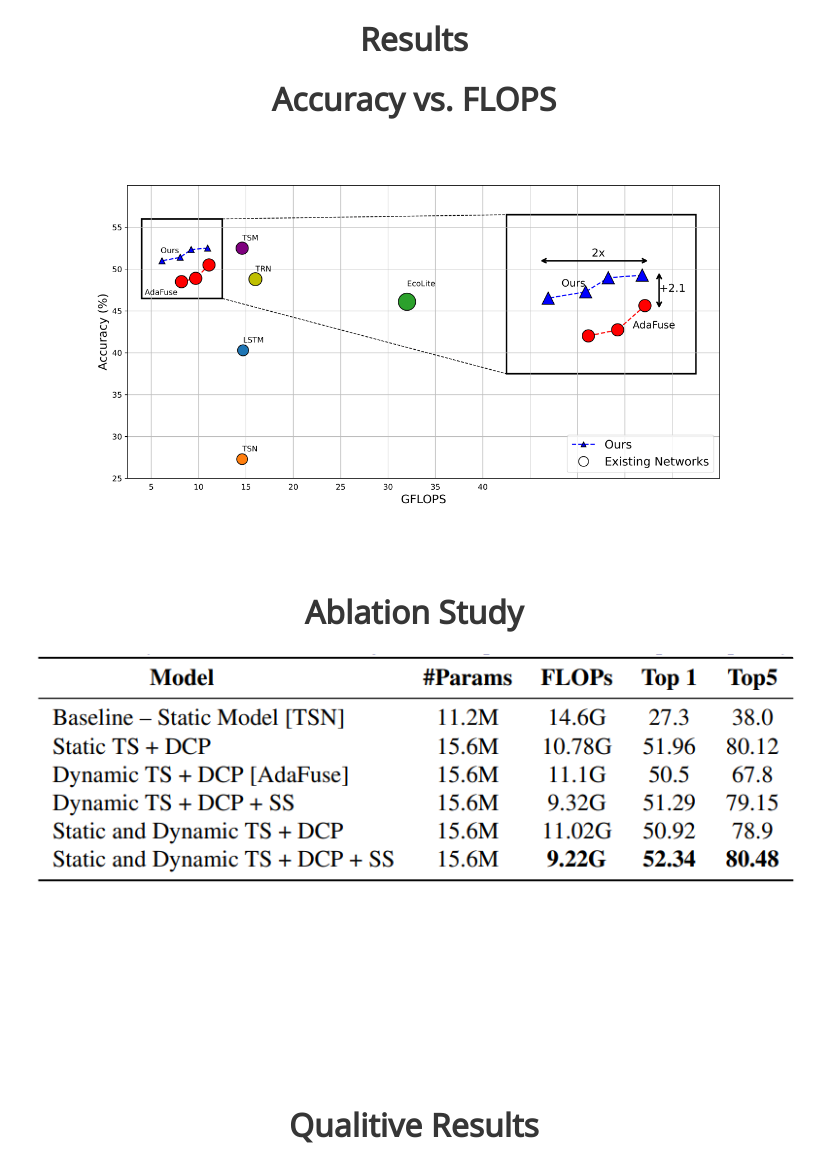
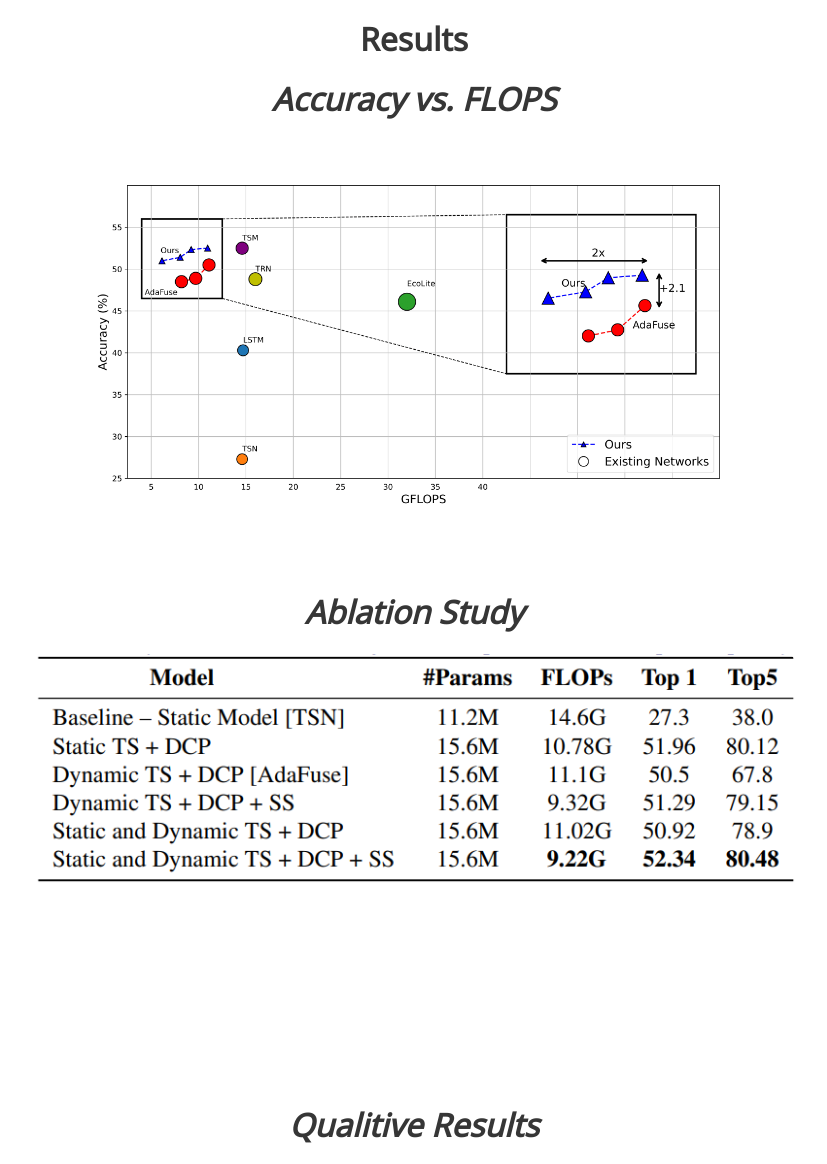
Before and after one commit to DSTEP-SIRC/DSTEP-SIRC.github.io, a plain HTML site: page index.html in a window 1280 px wide. Shown: the part 1916-3080 px from the top of the page, without its empty margins (226-1053 px from the left). Drawn offline with nearby package versions, Linux system fonts and the light colour scheme; grey boxes are pictures that could not be loaded; some icons are missing; a web font is replaced by a local one.

Commit message:
Update index.html

```diff
--- a/index.html
+++ b/index.html
@@ -190,7 +190,7 @@ j=d.createElement(s),dl=l!='dataLayer'?'&l='+l:'';j.async=true;j.src=
     </div>
     <div class="columns is-centered has-text-centered">
       <div class="column is-four-fifths">
-        <h3 class="title is-3">Accuracy vs. FLOPS</h3>
+        <h3 class="title is-3"><i>Accuracy vs. FLOPS</i></h4>
           <div class="publication-video">
           <img src="static/images/results.png" alt="results" width="1360"/>
         </div>
@@ -198,7 +198,7 @@ j=d.createElement(s),dl=l!='dataLayer'?'&l='+l:'';j.async=true;j.src=
     </div>
     <div class="columns is-centered has-text-centered">
       <div class="column is-four-fifths">
-        <h3 class="title is-3">Ablation Study</h3>
+        <h3 class="title is-3"><i>Ablation Study</i></h4>
           <div class="publication-video">
           <img src="static/images/results_1.png" alt="results_1" width="1360"/>
         </div>
@@ -206,7 +206,7 @@ j=d.createElement(s),dl=l!='dataLayer'?'&l='+l:'';j.async=true;j.src=
     </div>
     <div class="columns is-centered has-text-centered">
       <div class="column is-four-fifths">
-         <h3 class="title is-3">Qualitive Results</h3>
+         <h3 class="title is-3"><i>Qualitive Results</i></h4>
           <div class="publication-video">
           <img src="static/images/spatial_sparsity.png" alt="results2" width="1360"/>
         </div>
```
